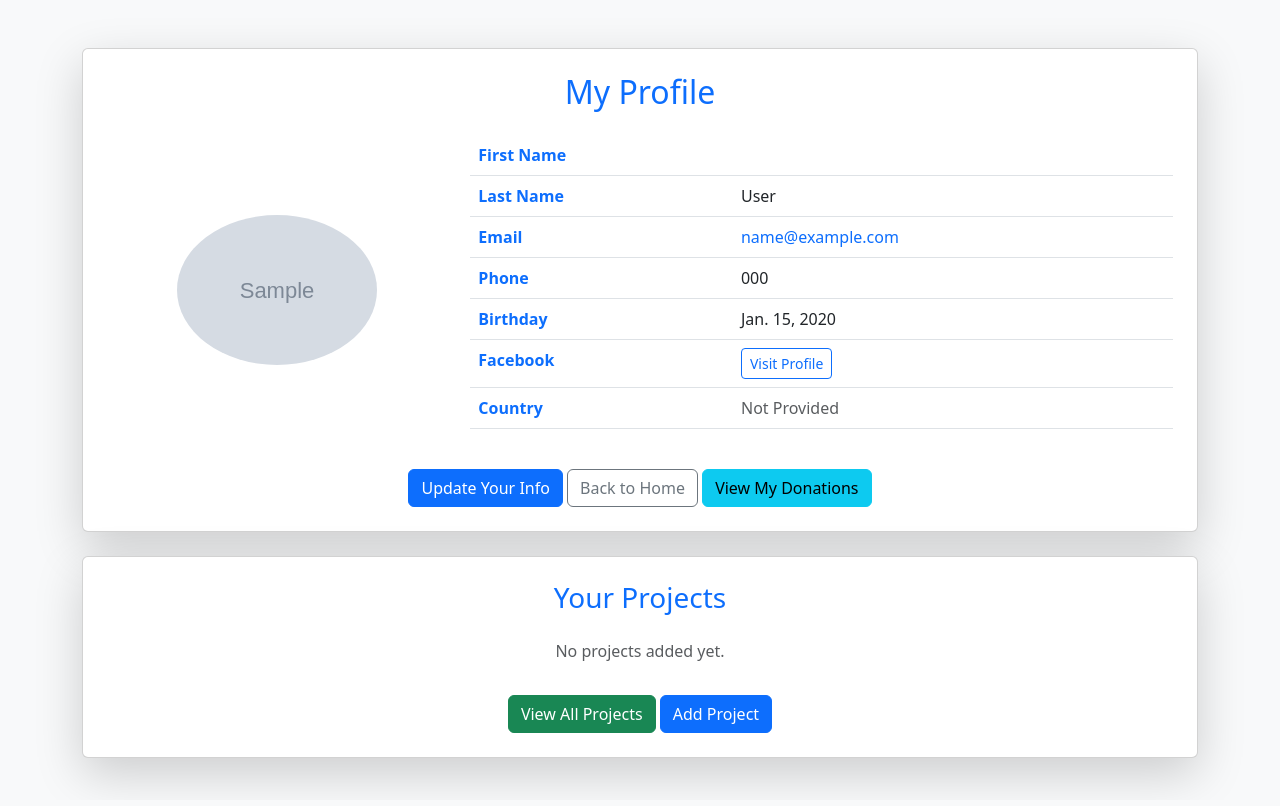
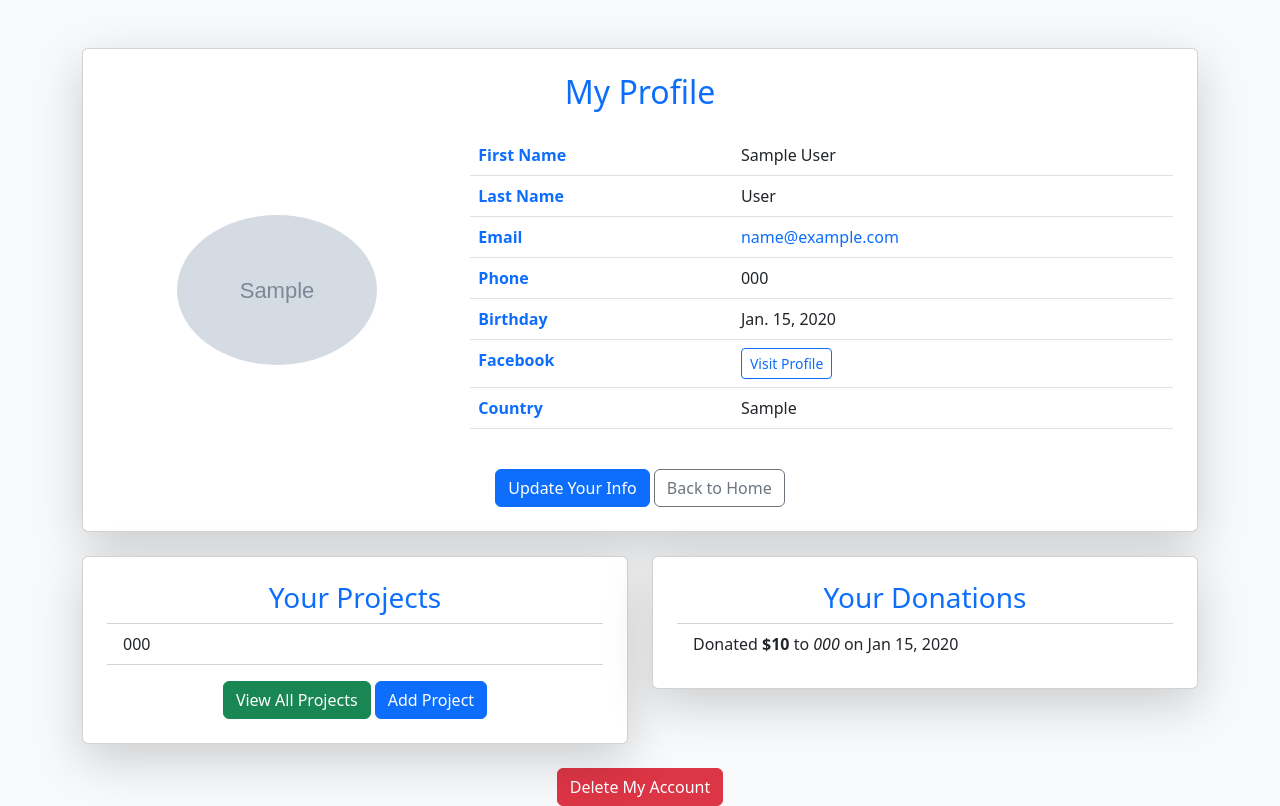
Before and after one commit to AhmedHamdy85/Django_project, a Django app: page /profile/1/ in a window 1280 px wide. Run offline with Django 5.2, Linux system fonts and the light colour scheme; tables that the repository leaves empty hold one stand-in row (values such as "Sample post"); grey boxes marked "Sample" are stand-in pictures.

Commit message:
with all views and delete

```diff
--- a/templates/user_profile/profile.html
+++ b/templates/user_profile/profile.html
@@ -23,13 +23,21 @@
                 <div class="col-md-8">
                     <table class="table table-hover">
                         <tbody>
-                            <tr><th class="text-primary">First Name</th><td>{{ user.first_name }}</td></tr>
+                            <tr><th class="text-primary">First Name</th><td>{{ user.firist_name }}</td></tr>
                             <tr><th class="text-primary">Last Name</th><td>{{ user.last_name }}</td></tr>
                             <tr><th class="text-primary">Email</th><td><a href="mailto:{{ user.email }}" class="text-decoration-none">{{ user.email }}</a></td></tr>
                             <tr><th class="text-primary">Phone</th><td>{{ user.phone }}</td></tr>
                             <tr><th class="text-primary">Birthday</th><td>{{ user.birthday }}</td></tr>
-                            <tr><th class="text-primary">Facebook</th><td>{% if user.facebook %}<a href="{{ user.facebook }}" target="_blank" class="btn btn-outline-primary btn-sm">Visit Profile</a>{% else %}<span class="text-muted">Not Provided</span>{% endif %}</td></tr>
-                            <tr><th class="text-primary">Country</th><td>{% if user.country %}{{ user.country }}{% else %}<span class="text-muted">Not Provided</span>{% endif %}</td></tr>
+                            <tr><th class="text-primary">Facebook</th>
+                                <td>
+                                    {% if user.facebook %}
+                                        <a href="{{ user.facebook }}" target="_blank" class="btn btn-outline-primary btn-sm">Visit Profile</a>
+                                    {% else %}
+                                        <span class="text-muted">Not Provided</span>
+                                    {% endif %}
+                                </td>
+                            </tr>
+                            <tr><th class="text-primary">Country</th><td>{% if user.contury %}{{ user.contury }}{% else %}<span class="text-muted">Not Provided</span>{% endif %}</td></tr>
                         </tbody>
                     </table>
                 </div>
@@ -37,24 +45,23 @@
             <div class="text-center mt-4">
                 <a href="{% url 'update_profile' user.id %}" class="btn btn-primary">Update Your Info</a>
                 <a href="/" class="btn btn-outline-secondary">Back to Home</a>
-                <a href="/" class="btn btn-info">View My Donations</a>
             </div>
         </div>
 
-        <!-- Projects Section -->
-        <div class="card shadow-lg p-4 mt-4">
+        <div class="row mt-4">
+            <div class="col-md-6">
+                <div class="card shadow-lg p-4">
                     <h3 class="text-primary text-center">Your Projects</h3>
                     {% if projects %}
                         <ul class="list-group list-group-flush">
                             {% for project in projects %}
-                        <li class="list-group-item">{{ project.title }}</li>
+                                <li class="list-group-item">{{ project.titele }}</li>
                             {% endfor %}
                         </ul>
                     {% else %}
                         <p class="text-muted text-center mt-3">No projects added yet.</p>
                     {% endif %}
 
-            <!-- Buttons -->
                     <div class="text-center mt-3">
                         <a href="/" class="btn btn-success">View All Projects</a>
                         <a href="/" class="btn btn-primary">Add Project</a>
@@ -62,6 +69,55 @@
                 </div>
             </div>
 
+            <div class="col-md-6">
+                <div class="card shadow-lg p-4">
+                    <h3 class="text-primary text-center">Your Donations</h3>
+                    {% if donations %}
+                        <ul class="list-group list-group-flush">
+                            {% for donation in donations %}
+                                <li class="list-group-item">
+                                    Donated <strong>${{ donation.amount }}</strong> to
+                                    <em>{{ donation.project.titele }}</em>
+                                    on {{ donation.time|date:"M d, Y" }}
+                                </li>
+                            {% endfor %}
+                        </ul>
+                    {% else %}
+                        <p class="text-muted text-center mt-3">No donations made yet.</p>
+                    {% endif %}
+                </div>
+            </div>
+        </div>
+
+        <!-- Delete Account Button -->
+        <div class="text-center mt-4">
+            <button class="btn btn-danger" data-bs-toggle="modal" data-bs-target="#deleteModal">Delete My Account</button>
+        </div>
+
+        <!-- Delete Confirmation Modal -->
+        <div class="modal fade" id="deleteModal" tabindex="-1" aria-labelledby="deleteModalLabel" aria-hidden="true">
+            <div class="modal-dialog">
+                <div class="modal-content">
+                    <div class="modal-header">
+                        <h5 class="modal-title text-danger" id="deleteModalLabel">Confirm Account Deletion</h5>
+                        <button type="button" class="btn-close" data-bs-dismiss="modal" aria-label="Close"></button>
+                    </div>
+                    <div class="modal-body">
+                        <p>Are you sure you want to delete your account? This action <strong>cannot</strong> be undone.</p>
+                    </div>
+                    <div class="modal-footer">
+                        <form action="{% url 'delete_profile' user.id %}" method="post">
+                            {% csrf_token %}
+                            <button type="submit" class="btn btn-danger">Yes, Delete My Account</button>
+                        </form>
+                        <button type="button" class="btn btn-secondary" data-bs-dismiss="modal">Cancel</button>
+                    </div>
+                </div>
+            </div>
+        </div>
+
+    </div>
+
     <script src="https://cdn.jsdelivr.net/npm/bootstrap@5.3.0/dist/js/bootstrap.bundle.min.js"></script>
 </body>
 </html>
--- a/user_profile/urls.py
+++ b/user_profile/urls.py
@@ -1,8 +1,8 @@
 from django.urls import path
-from .views import update_profile, user_profile
+from .views import delete_profile, update_profile, user_profile
 
 urlpatterns = [
     path('<int:user_id>/', user_profile, name='user_profile'),
     path('profile/<int:user_id>/update/', update_profile, name='update_profile'),
-
+    path('profile/<int:user_id>/delete/', delete_profile, name='delete_profile'),
 ]
--- a/user_profile/views.py
+++ b/user_profile/views.py
@@ -1,10 +1,12 @@
 from django.shortcuts import render, redirect, get_object_or_404
-from homepage.models import User
+from homepage.models import Donation, User,Project
 # Create your views here.
 
 def user_profile(request, user_id):
     user = get_object_or_404(User, id=user_id)
-    return render(request, 'user_profile/profile.html', {'user': user})
+    projects = Project.objects.filter(user=user)
+    donations = Donation.objects.filter(user=user)
+    return render(request, 'user_profile/profile.html', {'user': user, 'projects': projects,'donations': donations})
 
 def update_profile(request, user_id):
     user = get_object_or_404(User, id=user_id)
@@ -24,3 +26,13 @@
         return redirect('user_profile', user_id=user.id)
 
     return render(request, 'user_profile/update_profile.html', {'user': user})
+
+
+def delete_profile(request, user_id):
+    user = get_object_or_404(User, id=user_id)
+
+    if request.method == "POST":
+        user.delete()
+        return redirect('home')
+
+    return redirect('user_profile', user_id=user_id)
```
Also changed, not shown: templates/user_profile/update_profile.html (+1 -6 lines), db.sqlite3, static/images/site-not-found.png (added). Lines whose indentation alone changed are shown as unchanged.
